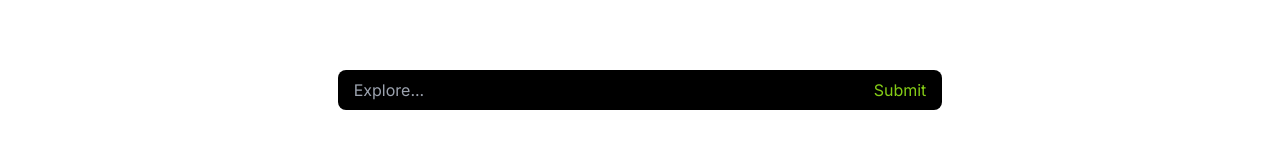
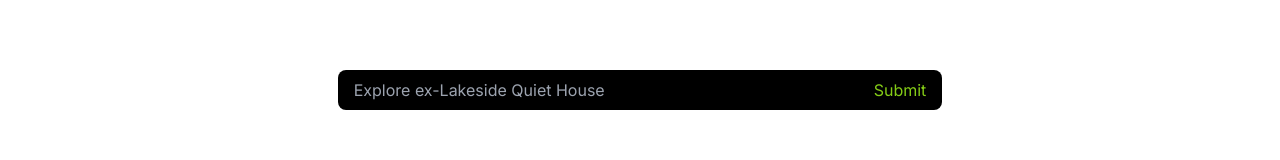
Before and after one commit to Boss-Lord-Sean-Gangster/nextjs-image-generation, a Next.js app: page /explore in a window 1280 px wide. Shown: the part 126-286 px from the top of the page. Built offline with nearby package versions, Linux system fonts and the light colour scheme; no server answers; grey boxes are pictures that could not be loaded.

Commit message:
Update page.tsx

```diff
--- a/src/app/explore/page.tsx
+++ b/src/app/explore/page.tsx
@@ -22,7 +22,7 @@ const handleSubmit =(e)=>{
         <div className="flex justify-center mt-[100px]">
         <input
           type="text"
-          placeholder="Explore..."
+          placeholder="Explore ex-Lakeside Quiet House"
           value={input}
           onChange={handleChange}
           className="w-[600px] h-10 rounded-lg px-4 bg-black text-lime-500 focus:outline-none"
```
